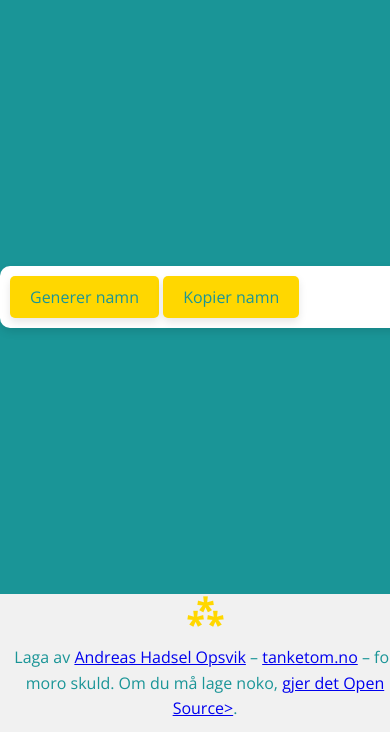
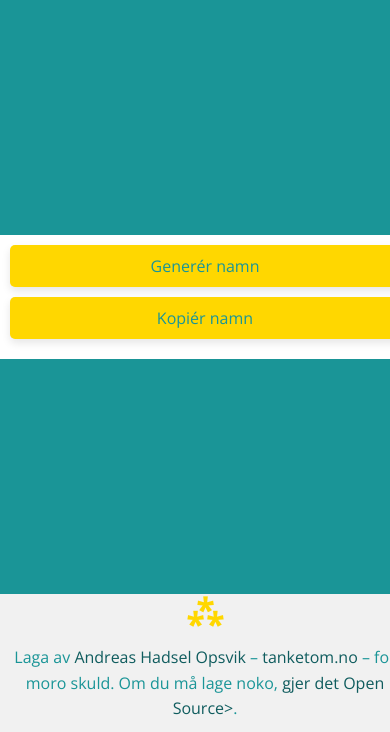
Before and after one commit to tanketom/fabelprosagenerator, a plain HTML site: page ridderorden/index.html in a window 390 px wide. Shown: the part 112-844 px from the top of the page. Drawn offline with nearby package versions, Linux system fonts and the light colour scheme.

Commit message:
new sheets

```diff
--- a/ridderorden/index.html
+++ b/ridderorden/index.html
@@ -13,9 +13,9 @@
         <h1>Kjære Mylvin, gi meg ein ridderorden!</h1>
     </header>
     <main>
-        <button onclick="generateName()">Generer namn</button>
-        <button onclick="copyName()">Kopier namn</button>
         <div id="generatedName"></div>
+        <button onclick="generateName()">Generér namn</button>
+        <button onclick="copyName()">Kopiér namn</button>
     </main>
     <footer>
         <p>Laga av <a href="https://tutoteket.no/@tanketom/">Andreas Hadsel Opsvik</a> – <a href="https://tanketom.no/">tanketom.no</a> – for moro skuld. Om du må lage noko, <a href="https://github.com/tanketom/fabelprosagenerator">gjer det Open Source></a>.</p>
--- a/styles.css
+++ b/styles.css
@@ -32,6 +32,11 @@ main {
     border-radius: 10px;
 }
 
+main h1 {
+    font-family: 'MedievalSharp', cursive;
+    color: #ffd700; /* Yellow color for headlines */
+}
+
 nav ul {
     list-style-type: none;
     padding: 0;
@@ -60,6 +65,15 @@ footer p {
     margin: 0;
 }
 
+footer a {
+    color: #0f5c5e; /* Styled color for footer links */
+    text-decoration: none;
+}
+
+footer a:hover {
+    text-decoration: underline;
+}
+
 /* Special Character Above Footer */
 footer::before {
     content: "⁂";
@@ -76,6 +90,8 @@ footer::before {
 @media (max-width: 768px) {
     main {
         padding: 10px;
+        box-shadow: none;
+        border-radius: 0;
     }
 
     header h1 {
@@ -84,6 +100,11 @@ footer::before {
 
     nav ul li {
         margin: 5px 0;
+    }
+
+    button {
+        width: 100%;
+        margin-bottom: 10px;
     }
 }
 
```
